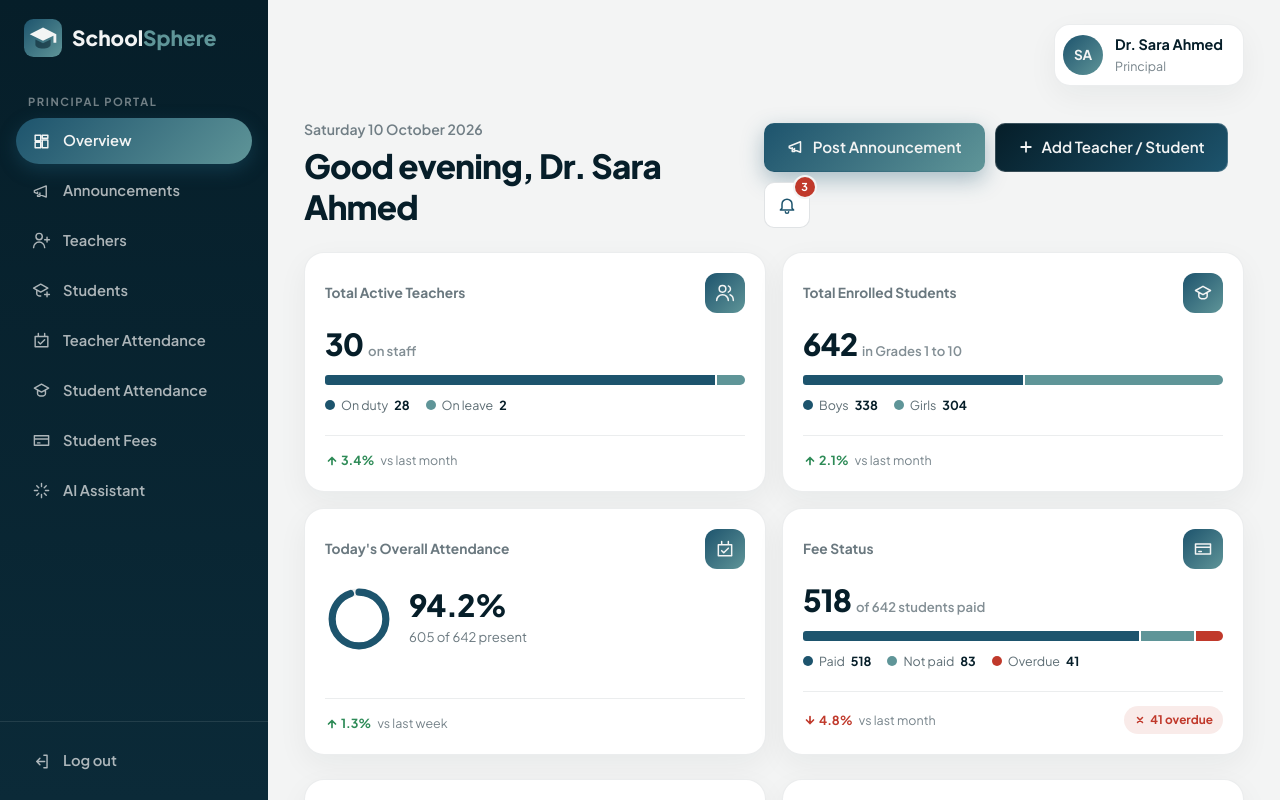
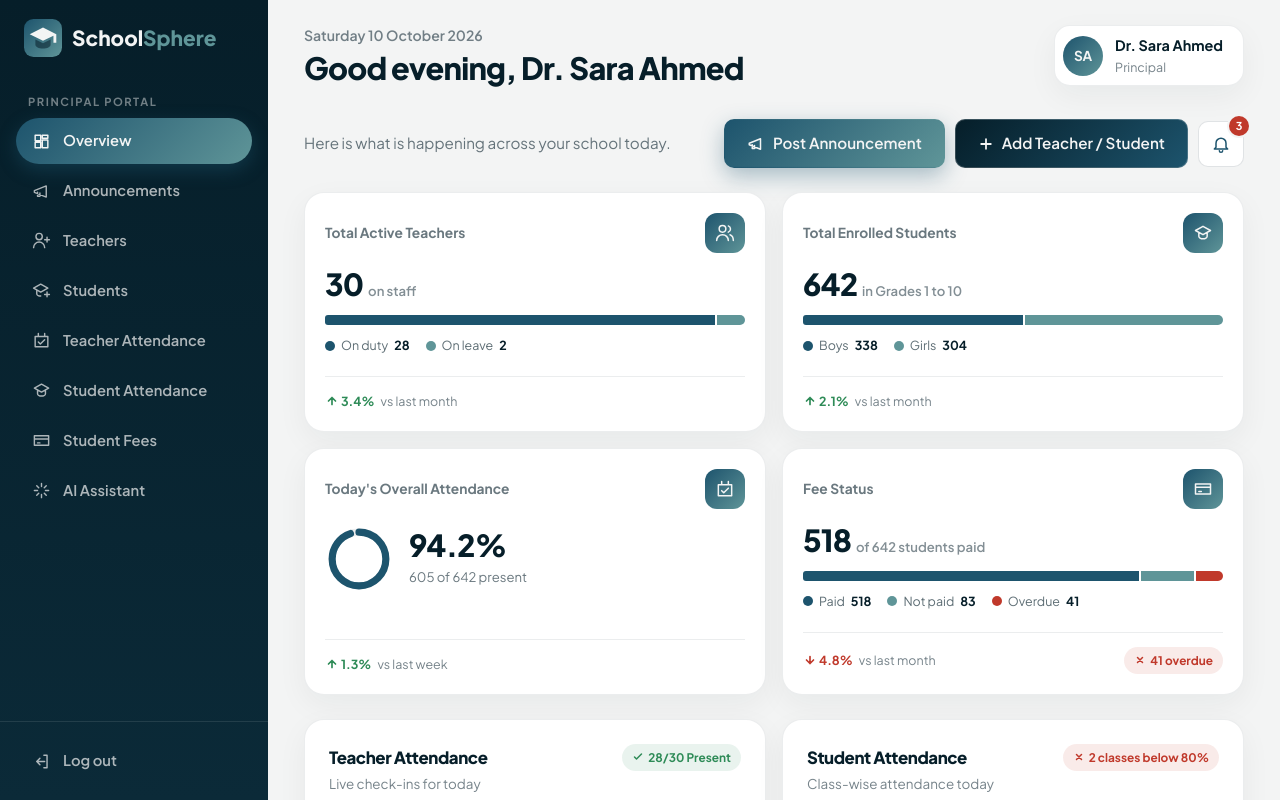
Before and after one commit to devdevcipator-arch/school-project, a Next.js app: page /principal in a window 1280 px wide. Shown: the top 800 px of the page. Built offline with nearby package versions, Linux system fonts and the light colour scheme.

Commit message:
Principal portal: date + greeting in the top bar on every page
Greeting moves from the Overview header into the shared top bar,
left-aligned opposite the profile card.

Co-Authored-By: Claude Opus 5.5 <noreply@anthropic.com>

```diff
--- a/app/principal/layout.tsx
+++ b/app/principal/layout.tsx
@@ -1,6 +1,7 @@
 import type { Metadata } from "next";
 import Link from "next/link";
 import DashboardShell from "@/components/dashboard/DashboardShell";
+import Greeting from "@/components/dashboard/Greeting";
 import { EmergencyBanner } from "@/components/announcements/emergency";
 import { principal, principalNav } from "@/lib/principal";
 import { site } from "@/lib/site";
@@ -15,12 +16,13 @@ export default function PrincipalLayout({ children }: LayoutProps<"/principal">)
     <DashboardShell
       nav={principalNav}
       banner={<EmergencyBanner />}
+      greeting={<Greeting name={principal.name} />}
       profile={
-        <div className="flex items-center gap-3 rounded-2xl border border-ink/8 bg-white py-2 pl-2 pr-5 shadow-[0_10px_30px_rgba(6,30,41,.05)]">
+        <div className="flex shrink-0 items-center gap-3 rounded-2xl border border-ink/8 bg-white p-2 shadow-[0_10px_30px_rgba(6,30,41,.05)]">
           <span className="grid size-10 shrink-0 place-items-center rounded-full bg-linear-135 from-primary to-accent text-[.85rem] font-bold text-surface">
             {principal.initials}
           </span>
-          <span className="grid min-w-0">
+          <span className="grid min-w-0 pr-3 max-sm:hidden">
             <strong className="truncate text-[.9rem]">{principal.name}</strong>
             <span className="truncate text-[.78rem] text-ink/55">Principal</span>
           </span>
--- a/components/dashboard/DashboardShell.tsx
+++ b/components/dashboard/DashboardShell.tsx
@@ -11,10 +11,10 @@ type NavItem = { href: string; label: string; icon: string };
 
 /**
  * Dashboard shell: dark sidebar with the platform sliding pill (vertical),
- * off-canvas drawer on small screens, and a profile slot at the top right.
+ * off-canvas drawer on small screens, and a top bar with greeting + profile.
  * Shared by every role portal.
  */
-export default function DashboardShell({ nav, footer, profile, banner, children }: { nav: NavItem[]; footer?: ReactNode; profile?: ReactNode; banner?: ReactNode; children: ReactNode }) {
+export default function DashboardShell({ nav, footer, greeting, profile, banner, children }: { nav: NavItem[]; footer?: ReactNode; greeting?: ReactNode; profile?: ReactNode; banner?: ReactNode; children: ReactNode }) {
   const pathname = usePathname();
   const activeIndex = Math.max(0, nav.findIndex((l) => l.href === pathname));
   const [open, setOpen] = useState(false);
@@ -93,8 +93,13 @@ export default function DashboardShell({ nav, footer, profile, banner, children
 
       <div className="lg:pl-[268px]">
         {banner}
-        {/* Signed-in user, top right of every page */}
-        {profile && <div className="mx-auto flex max-w-[1500px] justify-end px-[clamp(16px,3vw,36px)] pt-4 lg:pt-6">{profile}</div>}
+        {/* Top bar on every page: greeting (left) and signed-in user (right) */}
+        {(greeting || profile) && (
+          <div className="mx-auto flex max-w-[1500px] items-center justify-between gap-4 px-[clamp(16px,3vw,36px)] pt-4 lg:pt-6">
+            {greeting ?? <span />}
+            {profile}
+          </div>
+        )}
         {children}
       </div>
     </div>
--- /dev/null
+++ b/components/dashboard/Greeting.tsx
@@ -0,0 +1,35 @@
+"use client";
+
+import { useSyncExternalStore } from "react";
+
+// Date and greeting come from the viewer's clock, so they render on the client only.
+const noop = () => () => {};
+function useToday() {
+  // Snapshot must be a primitive so React sees a stable value between renders.
+  const snap = useSyncExternalStore(
+    noop,
+    () => {
+      const now = new Date();
+      const h = now.getHours();
+      const greeting = h < 12 ? "Good morning" : h < 17 ? "Good afternoon" : "Good evening";
+      return `${greeting}|${now.toLocaleDateString("en-GB", { weekday: "long", day: "numeric", month: "long", year: "numeric" })}`;
+    },
+    () => "",
+  );
+  if (!snap) return null;
+  const [greeting, date] = snap.split("|");
+  return { greeting, date };
+}
+
+/** Top-bar greeting shown at the top left of every portal page, beside the profile card. */
+export default function Greeting({ name }: { name: string }) {
+  const today = useToday();
+  return (
+    <div className="min-w-0">
+      <p className="text-[.8rem] font-semibold text-ink/55 sm:text-[.88rem]">{today?.date ?? " "}</p>
+      <p className="mt-0.5 text-[clamp(1.15rem,2.4vw,2.1rem)] font-extrabold leading-tight tracking-tight">
+        {today?.greeting ?? "Welcome"}, {name}
+      </p>
+    </div>
+  );
+}
--- a/components/principal/ExecHeader.tsx
+++ b/components/principal/ExecHeader.tsx
@@ -1,28 +1,9 @@
 "use client";
 
 import Link from "next/link";
-import { useEffect, useRef, useState, useSyncExternalStore, type ReactNode } from "react";
+import { useEffect, useRef, useState, type ReactNode } from "react";
 import { ButtonLink, buttonClass } from "@/components/ui/Button";
-import { notifications, principal } from "@/lib/principal";
-
-// Date and greeting come from the viewer's clock, so they render on the client only.
-const noop = () => () => {};
-function useToday() {
-  // Snapshot must be a primitive so React sees a stable value between renders.
-  const snap = useSyncExternalStore(
-    noop,
-    () => {
-      const now = new Date();
-      const h = now.getHours();
-      const greeting = h < 12 ? "Good morning" : h < 17 ? "Good afternoon" : "Good evening";
-      return `${greeting}|${now.toLocaleDateString("en-GB", { weekday: "long", day: "numeric", month: "long", year: "numeric" })}`;
-    },
-    () => "",
-  );
-  if (!snap) return null;
-  const [greeting, date] = snap.split("|");
-  return { greeting, date };
-}
+import { notifications } from "@/lib/principal";
 
 /** Small popover that closes on outside click or Escape. */
 function Popover({ open, onClose, children, className = "" }: { open: boolean; onClose: () => void; children: ReactNode; className?: string }) {
@@ -56,20 +37,14 @@ function Popover({ open, onClose, children, className = "" }: { open: boolean; o
 const toneDot = { danger: "bg-danger", warn: "bg-warn" };
 
 export default function ExecHeader() {
-  const today = useToday();
   const [menu, setMenu] = useState<"add" | "bell" | null>(null);
   const close = () => setMenu(null);
 
   return (
-    <header data-reveal className="flex flex-col gap-5 xl:flex-row xl:items-end xl:justify-between">
-      <div className="min-w-0">
-        <p className="text-[.88rem] font-semibold text-ink/55" suppressHydrationWarning>
-          {today?.date ?? " "}
-        </p>
-        <h1 className="mt-1 text-[clamp(1.5rem,2.6vw,2.1rem)] font-extrabold leading-tight tracking-tight">
-          {today?.greeting ?? "Welcome"}, {principal.name}
-        </h1>
-      </div>
+    <header data-reveal className="flex flex-col gap-3 sm:flex-row sm:items-center sm:justify-between">
+      {/* The greeting lives in the portal top bar; this is the page title for assistive tech. */}
+      <h1 className="sr-only">Principal Overview</h1>
+      <p className="text-[.95rem] text-ink/60">Here is what is happening across your school today.</p>
 
       <div className="flex flex-wrap items-center gap-2.5">
         <ButtonLink href="/principal/announcements?compose=1" className="max-sm:flex-1">
```
